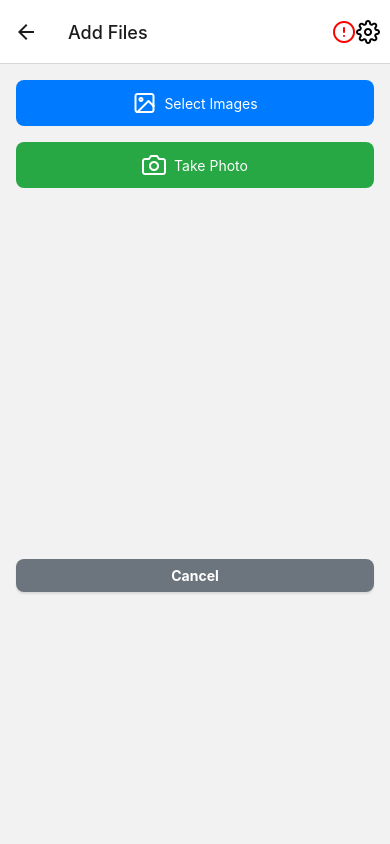
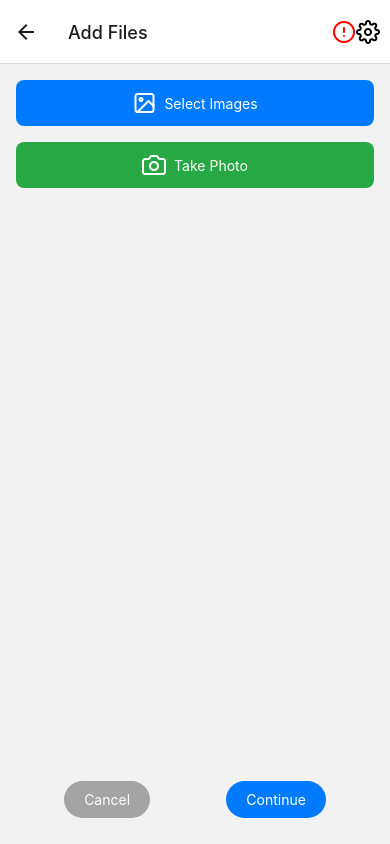
Before and after one commit to aarenstade/life-repository, a React Native app in the folder app/: screen /add_files in a window 390 px wide. Built offline with nearby package versions, Linux system fonts and the light colour scheme.

Commit message:
Add ChinView component and update UI in AddFilesPage

```diff
--- a/app/pages/AddFilesPage.tsx
+++ b/app/pages/AddFilesPage.tsx
@@ -3,6 +3,59 @@ import { Alert, ScrollView, Text, TextInput, TouchableOpacity, View, StyleSheet
 import ImageCameraPicker from "../components/photos/ImageCameraPicker";
 import { AddFilesPageProps } from "../App";
 import FileGrid from "../components/photos/FileGrid";
+
+interface ChinViewProps {
+  onContinue: () => void;
+  onCancel: () => void;
+  onBack?: () => void;
+}
+
+const ChinView: FC<ChinViewProps> = ({ onContinue, onCancel, onBack }) => {
+  return (
+    <View style={chinViewStyles.chinViewContainer}>
+      <TouchableOpacity onPress={onCancel} style={[chinViewStyles.chinViewButton, chinViewStyles.cancelButton]}>
+        <Text style={chinViewStyles.chinViewButtonText}>Cancel</Text>
+      </TouchableOpacity>
+      {onBack && (
+        <TouchableOpacity onPress={onBack} style={[chinViewStyles.chinViewButton, chinViewStyles.normalButton]}>
+          <Text style={chinViewStyles.chinViewButtonText}>Back</Text>
+        </TouchableOpacity>
+      )}
+      <TouchableOpacity onPress={onContinue} style={[chinViewStyles.chinViewButton, chinViewStyles.normalButton]}>
+        <Text style={chinViewStyles.chinViewButtonText}>Continue</Text>
+      </TouchableOpacity>
+    </View>
+  );
+};
+
+const chinViewStyles = StyleSheet.create({
+  chinViewContainer: {
+    flexDirection: "row",
+    justifyContent: "space-around",
+    padding: 10,
+  },
+  chinViewButton: {
+    borderRadius: 20,
+    paddingVertical: 10,
+    paddingHorizontal: 20,
+    marginHorizontal: 10,
+  },
+  cancelButton: {
+    backgroundColor: "#A4A4A4", // Gray
+  },
+  backButton: {
+    backgroundColor: "transparent",
+    borderWidth: 1,
+    borderColor: "#007AFF", // Blue outline
+  },
+  normalButton: {
+    backgroundColor: "#007AFF", // Blue
+  },
+  chinViewButtonText: {
+    color: "white",
+    textAlign: "center",
+  },
+});
 
 const AddFilesPage: FC<AddFilesPageProps> = ({ navigation }) => {
   const [step, setStep] = useState("select-images");
@@ -77,7 +130,7 @@ const AddFilesPage: FC<AddFilesPageProps> = ({ navigation }) => {
   if (step === "select-images") {
     view = (
       <View style={styles.selectImagesContainer}>
-        <ImageCameraPicker defaultImages={images} onImagesChanged={setImages} />
+        <ImageCameraPicker images={images} onImagesChanged={setImages} />
       </View>
     );
   }
@@ -130,9 +183,6 @@ const AddFilesPage: FC<AddFilesPageProps> = ({ navigation }) => {
       alignItems: "center",
       padding: 8,
       borderRadius: 8,
-      shadowOffset: { width: 0, height: 2 },
-      shadowOpacity: 0.1,
-      shadowRadius: 2,
       elevation: 4,
     },
     continueButton: {
@@ -150,21 +200,11 @@ const AddFilesPage: FC<AddFilesPageProps> = ({ navigation }) => {
 
   return (
     <View style={mainStyles.container}>
-      {view}
-      <ScrollView>{images && <FileGrid files_uris={images} />}</ScrollView>
-      <View style={mainStyles.buttonContainer}>
-        {images.length > 0 && (
-          <TouchableOpacity style={[mainStyles.button, mainStyles.continueButton]} onPress={handleNextStep}>
-            <Text style={mainStyles.buttonText}>Continue</Text>
-          </TouchableOpacity>
-        )}
-        <TouchableOpacity
-          style={[mainStyles.button, mainStyles.cancelButton]}
-          onPress={() => (step == "select-images" ? handleCancel() : handlePreviousStep())}
-        >
-          <Text style={mainStyles.buttonText}>{step == "select-images" ? "Cancel" : "Back"}</Text>
-        </TouchableOpacity>
-      </View>
+      <ScrollView>
+        {view}
+        {images && <FileGrid files_uris={images} onFileUrisChange={setImages} />}
+      </ScrollView>
+      <ChinView onContinue={handleNextStep} onCancel={handleCancel} onBack={steps.indexOf(step) > 0 ? handlePreviousStep : undefined} />
     </View>
   );
 };
```
